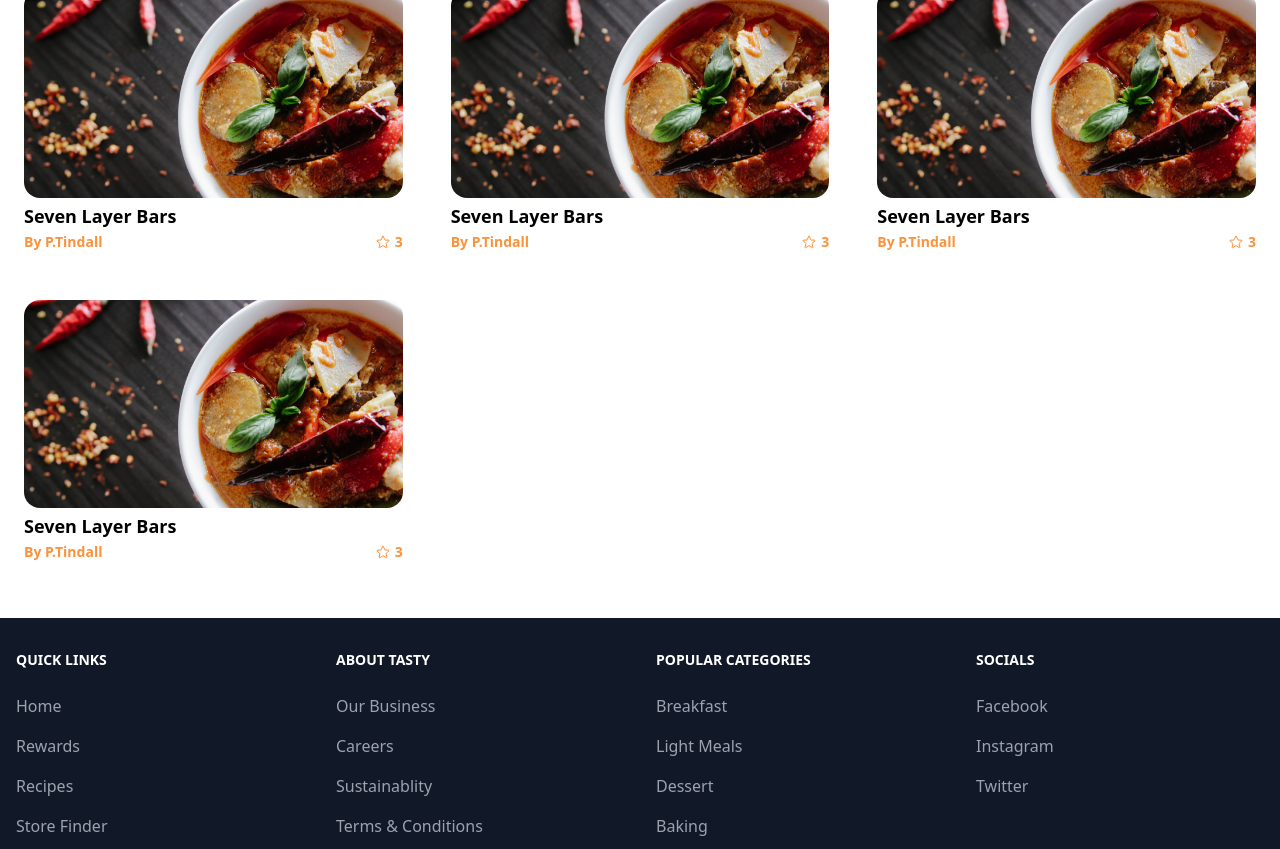
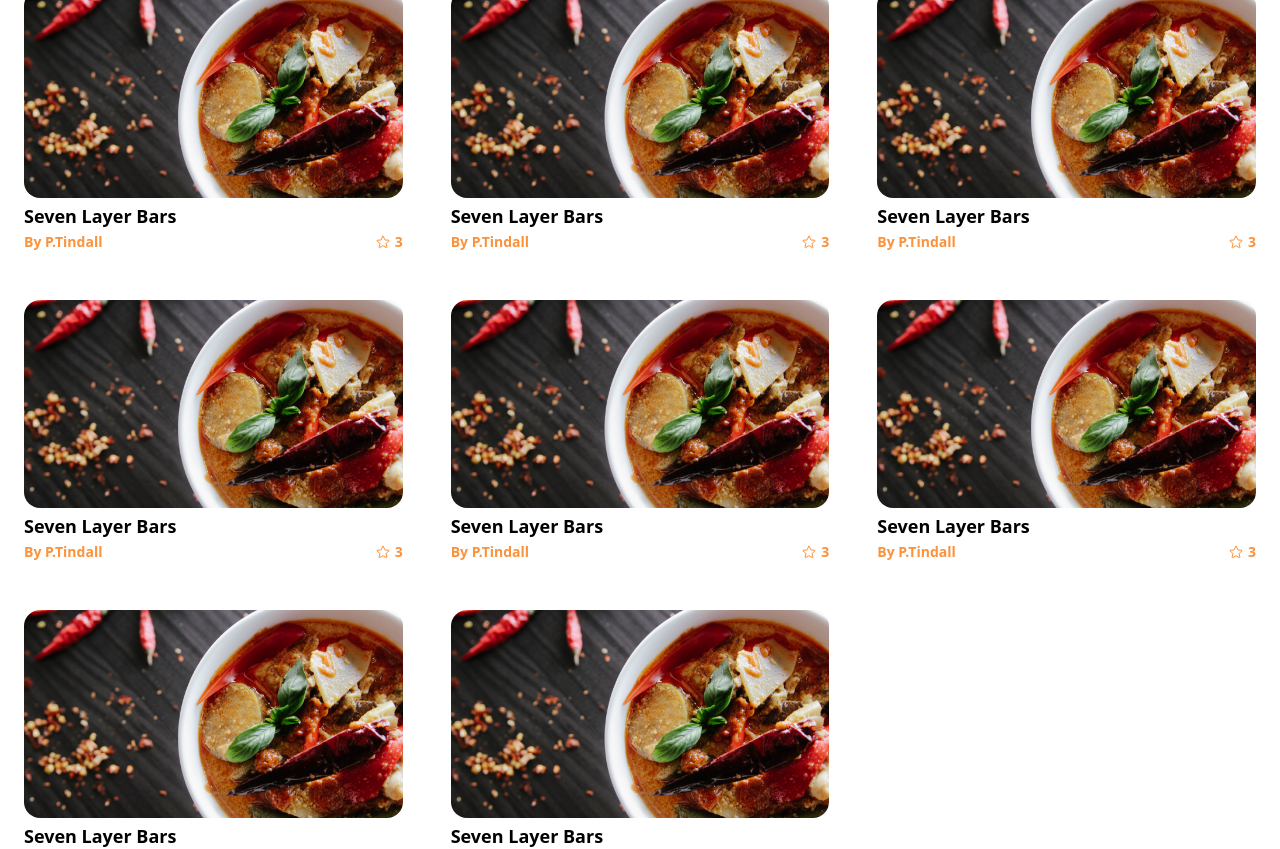
Before and after one commit to Jon-Felipe/Tasty-React, a React (Vite) app: page / in a window 1280 px wide. Shown: the part 976-1825 px from the top of the page. Built offline with nearby package versions, Linux system fonts and the light colour scheme.

Commit message:
recipe slice method

```diff
--- a/src/pages/Home.tsx
+++ b/src/pages/Home.tsx
@@ -66,8 +66,7 @@ const Home = (props: Props) => {
 
         {/* recipes */}
         <section className='grid grid-cols-1 md:grid-cols-2 lg:grid-cols-3 gap-12'>
-          {recipes
-            .map((recipe: RecipeType) => {
+          {recipes.map((recipe: RecipeType) => {
             return (
               <Recipe
                 key={recipe.id}
@@ -77,8 +76,7 @@ const Home = (props: Props) => {
                 author={recipe.author}
               />
             );
-            })
-            .slice(0, 4)}
+          })}
         </section>
       </article>
     </div>
```
Lines whose indentation alone changed are shown as unchanged.
